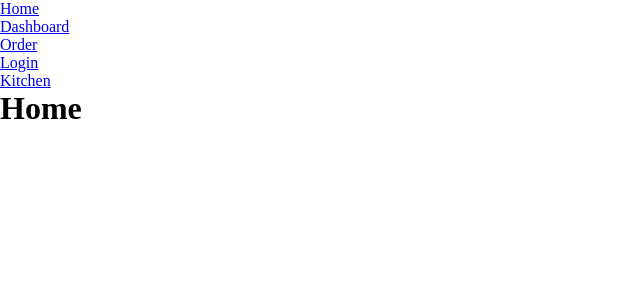
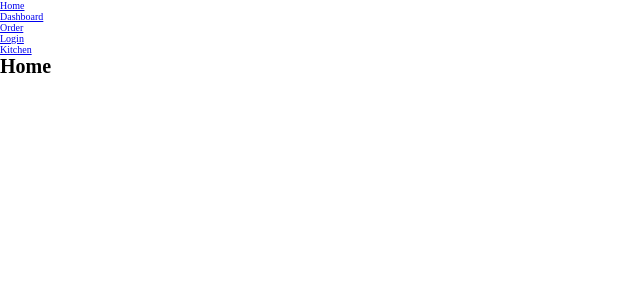
Before and after one commit to mustafamilyas/colab-frontend, a React (Create React App) app: page / in a window 1280 px wide. Shown: the top 300 px of the page, without its empty margins (0-640 px from the left). Built offline with nearby package versions, Linux system fonts and the light colour scheme.

Commit message:
change structure sass

```diff
--- /dev/null
+++ b/src/assets/scss/abstracts/_mixins.scss
@@ -0,0 +1,48 @@
+@mixin clearfix {
+    &::after {
+        content: "";
+        display: table;
+        clear: both;
+    }
+}
+
+@mixin absCenter {
+    position: absolute;
+    top: 50%;
+    left: 50%;
+    transform: translate(-50%, -50%);
+}
+
+
+// MEDIA QUERY MANAGER
+/*
+0 - 600px:      Phone
+600 - 900px:    Tablet portrait
+900 - 1200px:   Tablet landscape
+[1200 - 1800] is where our normal styles apply
+1800px + :      Big desktop
+
+$breakpoint arguement choices:
+- phone
+- tab-port
+- tab-land
+- big-desktop
+
+ORDER: Base + typography > general layout + grid > page layout > components
+
+1em = 16px
+*/
+@mixin respond($breakpoint) {
+    @if $breakpoint == phone {
+        @media only screen and (max-width: 37.5em) { @content };    //600px
+    }
+    @if $breakpoint == tab-port {
+        @media only screen and (max-width: 56.25em) { @content };     //900px
+    }
+    @if $breakpoint == tab-land {
+        @media only screen and (max-width: 75em) { @content };    //1200px
+    }
+    @if $breakpoint == big-desktop {
+        @media only screen and (min-width: 112.5em) { @content };    //1800
+    }
+}
--- /dev/null
+++ b/src/assets/scss/abstracts/_variables.scss
@@ -0,0 +1,31 @@
+// COLORS
+$color-primary: #55c57a;
+$color-primary-light: #7ed56f;
+$color-primary-dark: #28b485;
+
+$color-secondary-light: #ffb900;
+$color-secondary-dark: #ff7730;
+
+$color-tertiary-light: #2998ff;
+$color-tertiary-dark: #5643fa;
+
+$color-grey-light-1: #f7f7f7;
+$color-grey-light-2: #eee;
+
+$color-grey-dark: #777;
+$color-grey-dark-2: #999;
+$color-grey-dark-3: #333;
+
+$color-white: #fff;
+$color-black: #000;
+
+
+// FONT
+$default-font-size: 1.6rem;
+
+
+// GRID
+$grid-width: 114rem;
+$gutter-vertical: 8rem;
+$gutter-vertical-small: 6rem;
+$gutter-horizontal: 6rem;
--- /dev/null
+++ b/src/assets/scss/base/_base.scss
@@ -0,0 +1,36 @@
+*,
+*::after,
+*::before {
+    margin: 0;
+    padding: 0;
+    box-sizing: inherit;
+}
+
+html {
+    // This defines what 1rem is
+    font-size: 62.5%; //1 rem = 10px; 10px/16px = 62.5%
+
+    @include respond(tab-land) { // width < 1200?
+        font-size: 56.25%; //1 rem = 9px, 9/16 = 50%
+    }
+
+    @include respond(tab-port) { // width < 900?
+        font-size: 50%; //1 rem = 8px, 8/16 = 50%
+    }
+
+    @include respond(big-desktop) {
+        font-size: 75%; //1rem = 12, 12/16
+    }
+}
+
+body {
+    box-sizing: border-box;
+    @include respond(tab-port) {
+        padding: 0;
+    }
+}
+
+::selection {
+    background-color: $color-primary;
+    color: $color-white;
+}
--- a/src/assets/scss/index.scss
+++ b/src/assets/scss/index.scss
@@ -0,0 +1,10 @@
+@import url('https://fonts.googleapis.com/css?family=Great+Vibes|Raleway:300,400,700,900&display=swap');
+
+@import 'abstracts/variables';
+@import 'abstracts/mixins';
+@import 'abstracts/functions';
+
+@import 'base/utilities';
+@import 'base/base';
+@import 'base/animations';
+@import 'base/typography';
--- a/src/index.js
+++ b/src/index.js
@@ -2,7 +2,7 @@ import React from 'react';
 import ReactDOM from 'react-dom';
 import {Provider} from 'react-redux';
 import store from './stores';
-import './index.scss';
+import './assets/scss/index.scss';
 import App from './App';
 import * as serviceWorker from './serviceWorker';
 
```
Also changed, not shown: src/assets/scss/abstracts/_functions.scss (added), src/assets/scss/base/_animations.scss (added), src/assets/scss/base/_typography.scss (added), src/assets/scss/base/_utilities.scss (added).
